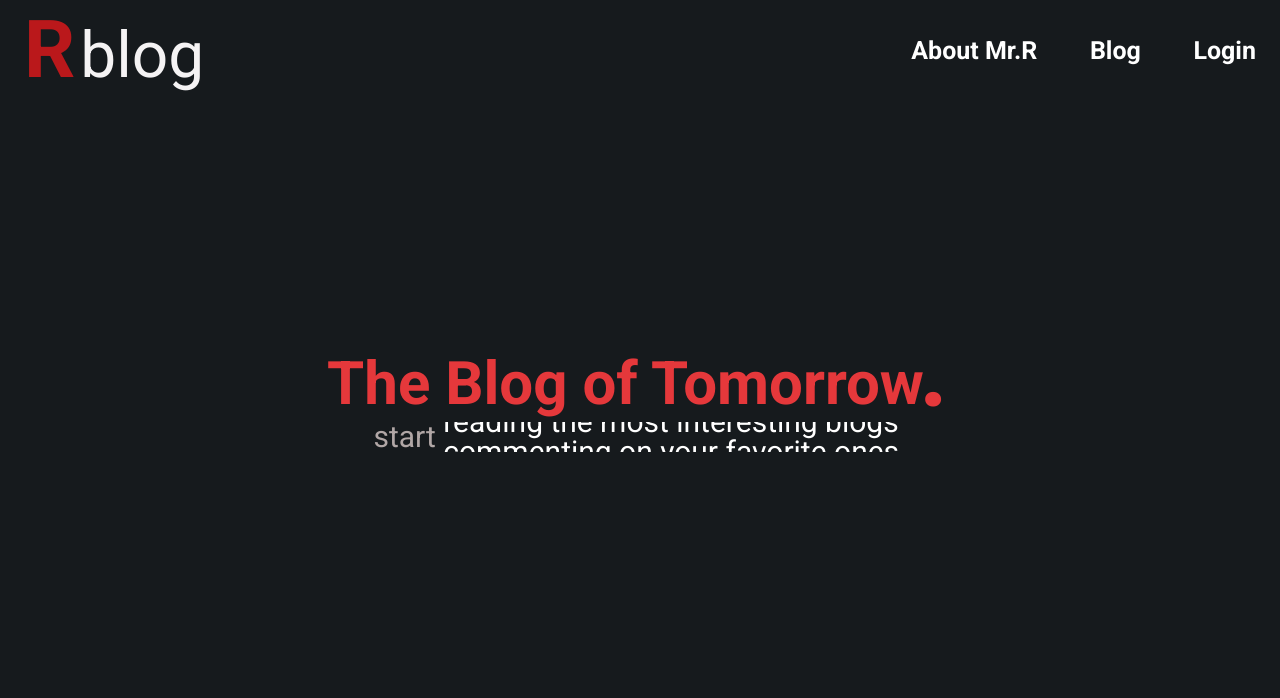
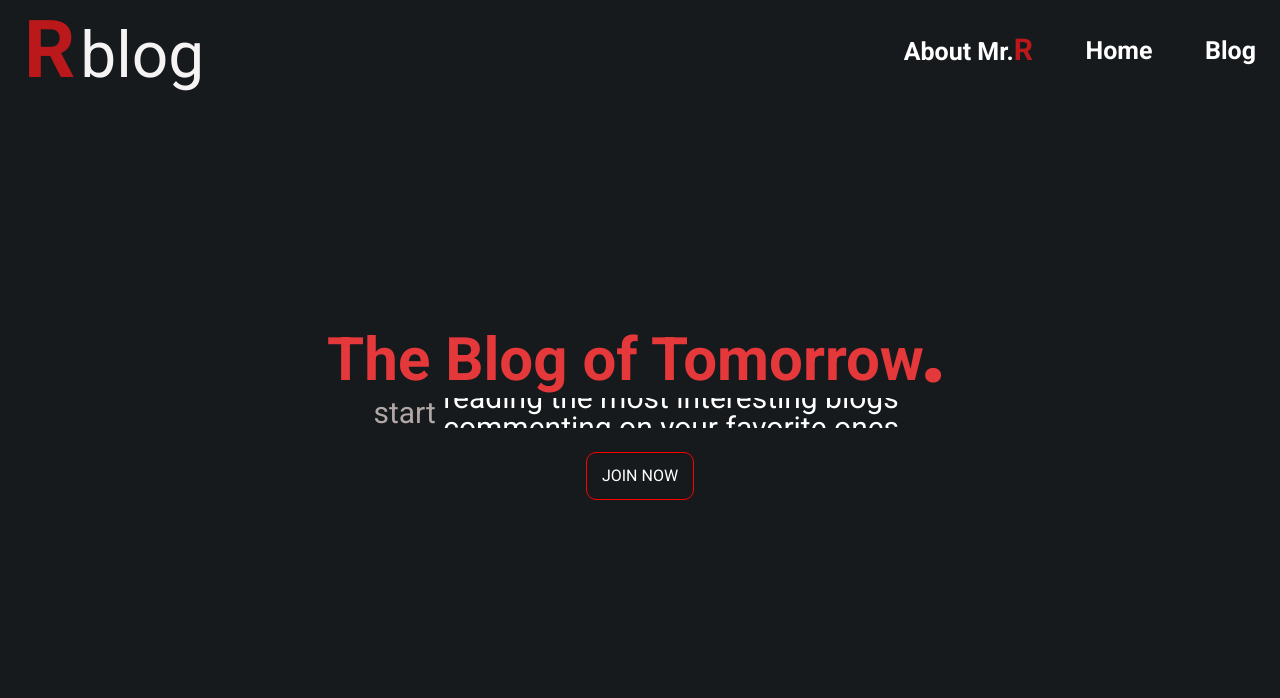
Before and after one commit to rashadaziz/theRblog, a Django app: page / in a window 1280 px wide. Shown: the top 698 px of the page. Run offline with Django 3.2, Linux system fonts and the light colour scheme; the visitor is signed in with stand-in values (Sample User, id 1).

Commit message:
authentication backend functional

```diff
--- a/main/static/css/base.css
+++ b/main/static/css/base.css
@@ -92,6 +92,7 @@
     font-weight: bold;
     font-size: 25px;
     cursor: pointer;
+    text-decoration: none;
 }
 
 .main-header .nav-section .nav-item .nav-link:hover::after {
--- a/main/static/css/home.css
+++ b/main/static/css/home.css
@@ -75,6 +75,42 @@
 .sub-heading .animation-container span {
     animation: spin 4s infinite;
 }
+.register-button {
+    text-decoration: none;
+    color: white;
+    border: 1px solid red;
+    margin-left: 1.5rem;
+    border-radius: 10px;
+    padding: 15px;
+    box-sizing: border-box;
+    cursor: pointer;
+    position: relative;
+    z-index: 1;
+}
+
+.register-button::before {
+    content: "";
+    padding: 15px;
+    background-color: red;
+    z-index: -1;
+    position:absolute;
+    top: 0;
+    bottom: 0;
+    left: 50%;
+    right: 50%;
+    border-radius: 10px;
+    transition: 0.5s ease;
+    opacity: 0;
+}
+.register-button:hover::before {
+    left: 0;
+    right: 0;
+    opacity: 1;
+}
+
+img {
+    display: none;
+}
 
 @keyframes spin {
 
@@ -93,9 +129,15 @@
         height: 1200px;
         align-items: center;
     }
+    .register-button {
+        margin-left: 0;
+    }
     .container .page-header {
         flex-grow: 1;
         width: 100%;
+    }
+    .container .page-header .header-container {
+        align-items: center;
     }
     .container .page-header .header-container .main-heading {
         justify-content: center;
--- a/main/static/js/page-art.js
+++ b/main/static/js/page-art.js
@@ -3,11 +3,9 @@
 const container = document.querySelector(".page-banner");
 canvas.width = container.getBoundingClientRect().width;
 canvas.height = container.getBoundingClientRect().height;
-
-const image1 = new Image();
-image1.src = "../images/image1.jpg"
-const image2 = new Image();
-image2.src = "../images/image2.jpg"
+const images = document.querySelectorAll("img");
+const image1 = images[0];
+const image2 = images[1];
 
 addEventListener("resize", () => {
   canvas.width = container.getBoundingClientRect().width;
@@ -15,11 +13,22 @@
 });
 
 function draw() {
-    context.clearRect(0, 0, canvas.width, canvas.height)
-    drawEllipse("#b1a7a6", 0.2, 200, 100)
-    drawEllipse("#ba181b", 0.8, 300, 100)
-    drawEllipse("#FFFF", 0, 300, 50)
-    requestAnimationFrame(draw)
+  context.clearRect(0, 0, canvas.width, canvas.height);
+  drawEllipse("#b1a7a6", 0.2, 300, 100);
+  drawEllipse("#ba181b", 0.8, 400, 100);
+  drawEllipse("#FFFF", 0, 400, 50);
+  drawImage(image1, 170, 120, 250, 350, 10);
+  drawImage(image2, 390, 150, 250, 350, 10);
+  requestAnimationFrame(draw);
+}
+
+function drawImage(image, x, y, width, height, borderRadius) {
+  // x and y are start coordinates
+  context.save();
+  roundedRect(x, y, width, height, borderRadius);
+  context.clip();
+  context.drawImage(image, x, y, width, height);
+  context.restore();
 }
 
 function drawEllipse(color, rotation, width, height) {
@@ -33,8 +42,27 @@
     0,
     Math.PI * 2
   );
-    context.fillStyle = color
+  context.fillStyle = color;
   context.fill();
 }
 
+function roundedRect(x, y, width, height, radius) {
+  context.beginPath();
+  context.moveTo(x + radius, y);
+  context.lineTo(x + width - radius, y);
+  context.quadraticCurveTo(x + width, y, x + width, y + radius);
+  context.lineTo(x + width, y + height - radius);
+  context.quadraticCurveTo(
+    x + width,
+    y + height,
+    x + width - radius,
+    y + height
+  );
+  context.lineTo(x + radius, y + height);
+  context.quadraticCurveTo(x, y + height, x, y + height - radius);
+  context.lineTo(x, y + radius);
+  context.quadraticCurveTo(x, y, x + radius, y);
+  context.closePath();
+}
+
 draw();
--- a/main/templates/base.html
+++ b/main/templates/base.html
@@ -18,14 +18,19 @@
         <nav class="nav-section">
             {% block nav %}
             <div class="nav-item">
-                <a class="nav-link">About Mr.R</a>
+                <a class="nav-link">About Mr.<span style="color: #ba181b; font-size: 30px;">R</span></a>
+            </div>
+            <div class="nav-item">
+                <a href="/" class="nav-link">Home</a>
             </div>
             <div class="nav-item">
                 <a class="nav-link">Blog</a>
             </div>
+            {% if not request.user.is_authenticated %}
             <div class="nav-item">
-                <a class="nav-link">Login</a>
+                <a href="/user/login/" class="nav-link">Login</a>
             </div>
+            {% endif %}
             {% endblock %}
         </nav>
     </header>
--- a/main/templates/home.html
+++ b/main/templates/home.html
@@ -19,14 +19,20 @@
                     <span>commenting on your favorite ones&nbsp;</span>
                 </span>
             </h2>
+            <a href="/user/register/" class="register-button">JOIN NOW</a>
         </div>
     </section>
     <section class="page-banner">
         <canvas class="page-art"></canvas>
     </section>
 </div>
-<div class="container"></div>
+<div class="container">
+
+</div>
+<img src="{% static 'images/image1.jpg' %}" alt="">
+<img src="{% static 'images/image2.jpg' %}" alt="">
 {% endblock %}
+
 {% block script %}
 <script src="{% static 'js/page-art.js' %}"></script>
 {% endblock %}
--- a/user/urls.py
+++ b/user/urls.py
@@ -2,5 +2,7 @@
 from .views import *
 
 urlpatterns = [
-    path("register/", register, name="register")
+    path("register/", register, name="register"),
+    path("login/", login_view, name="login"),
+    path("logout/", logout_view, name="logout"),
 ]
```
Also changed, not shown: user/static/css/login.css (added, +10 -0 lines), user/static/css/register.css (added, +10 -0 lines), user/templates/login.html (added, +25 -0 lines), user/templates/register.html (+20 -18 lines), user/views.py (+26 -5 lines), main/static/images/image1.jpg, main/static/images/image2.jpg. Lines whose indentation alone changed are shown as unchanged.
